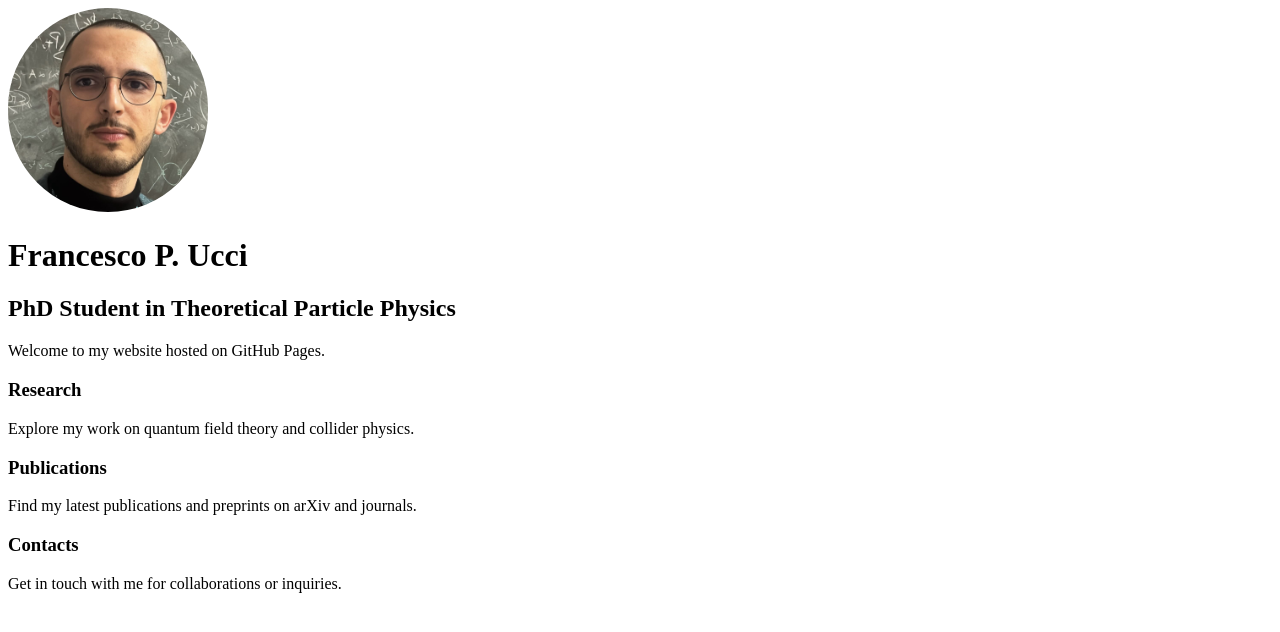
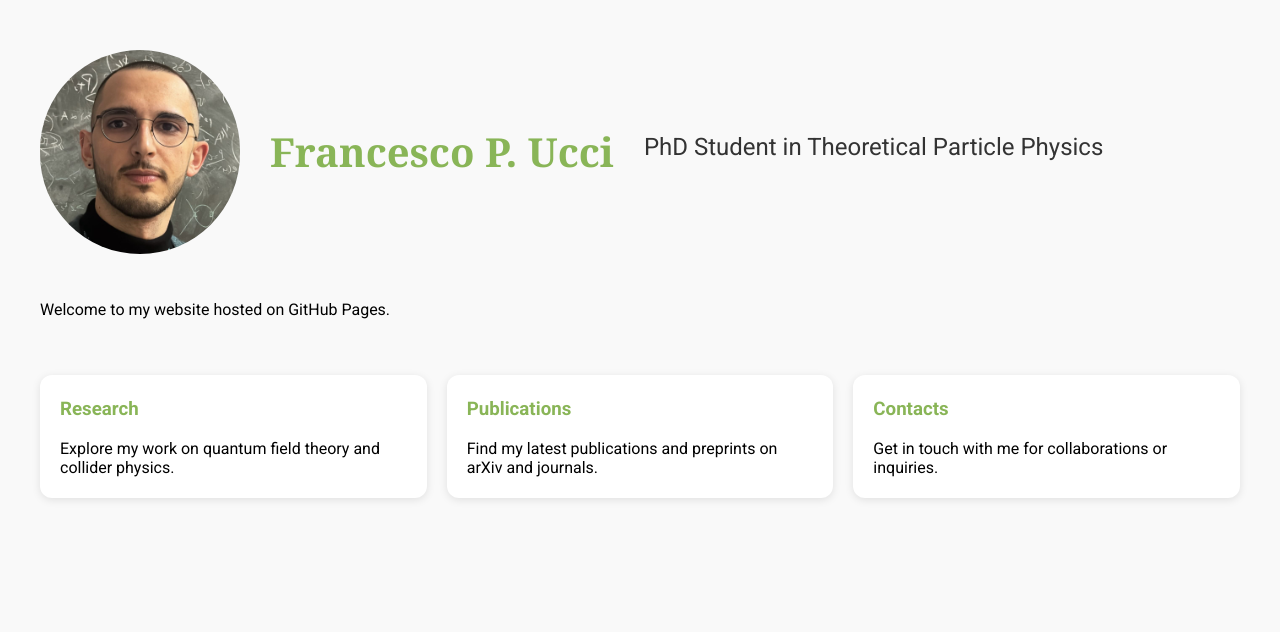
Before and after one commit to francescoucci/francescoucci.github.io, a Jekyll site: the page index.html, which Jekyll copies as it is, in a window 1280 px wide. Shown: the top 632 px of the page. Built offline with Jekyll 4.4.1, drawn with Linux system fonts in a browser that asks for light colours.

Commit message:
modified:   index.html

```diff
--- a/index.html
+++ b/index.html
@@ -3,9 +3,10 @@
 <head>
   <meta charset="UTF-8">
   <title>Francesco P. Ucci</title>
-   <link rel="preconnect" href="https://fonts.googleapis.com">
-<link rel="preconnect" href="https://fonts.gstatic.com" crossorigin>
-<link href="https://fonts.googleapis.com/css2?family=Noto+Serif:ital,wght@0,100..900;1,100..900&family=Roboto:ital,wght@0,100..900;1,100..900&display=swap" rel="stylesheet">
+  <link rel="preconnect" href="https://fonts.googleapis.com">
+  <link rel="preconnect" href="https://fonts.gstatic.com" crossorigin>
+  <link href="https://fonts.googleapis.com/css2?family=Noto+Serif:ital,wght@0,100..900;1,100..900&family=Roboto:ital,wght@0,100..900;1,100..900&display=swap" rel="stylesheet">
+  <link rel="stylesheet" href="style.css">
 </head>
 <body>
   <header>
```
